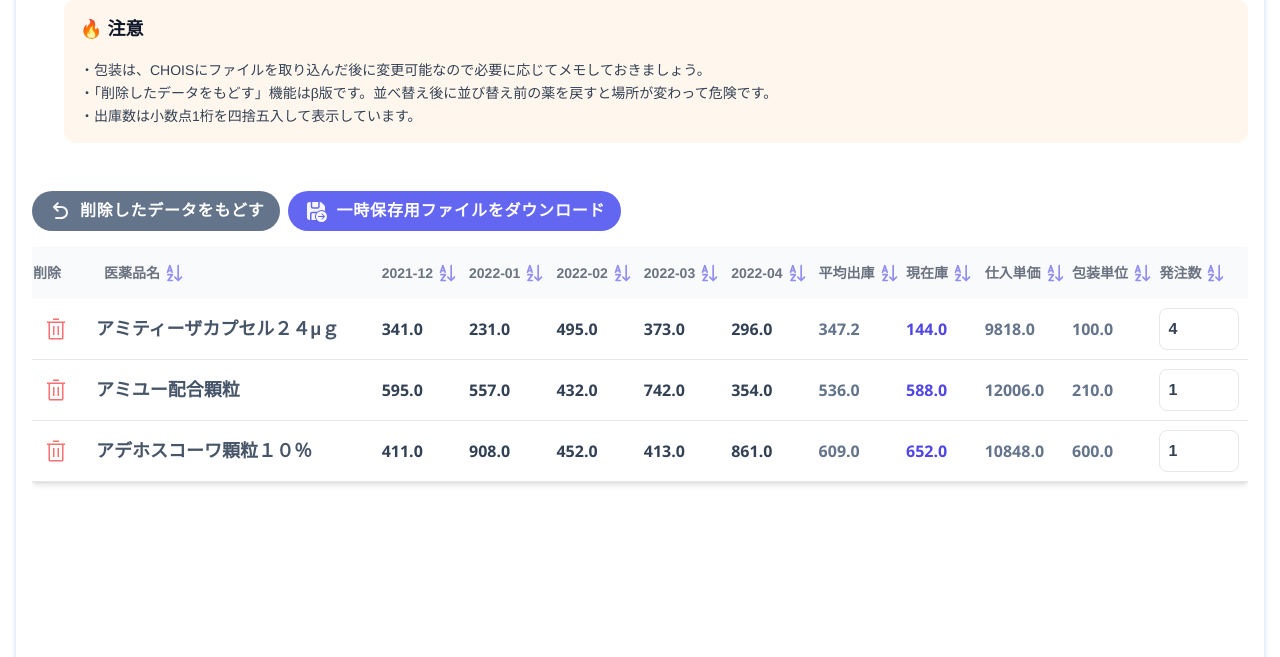
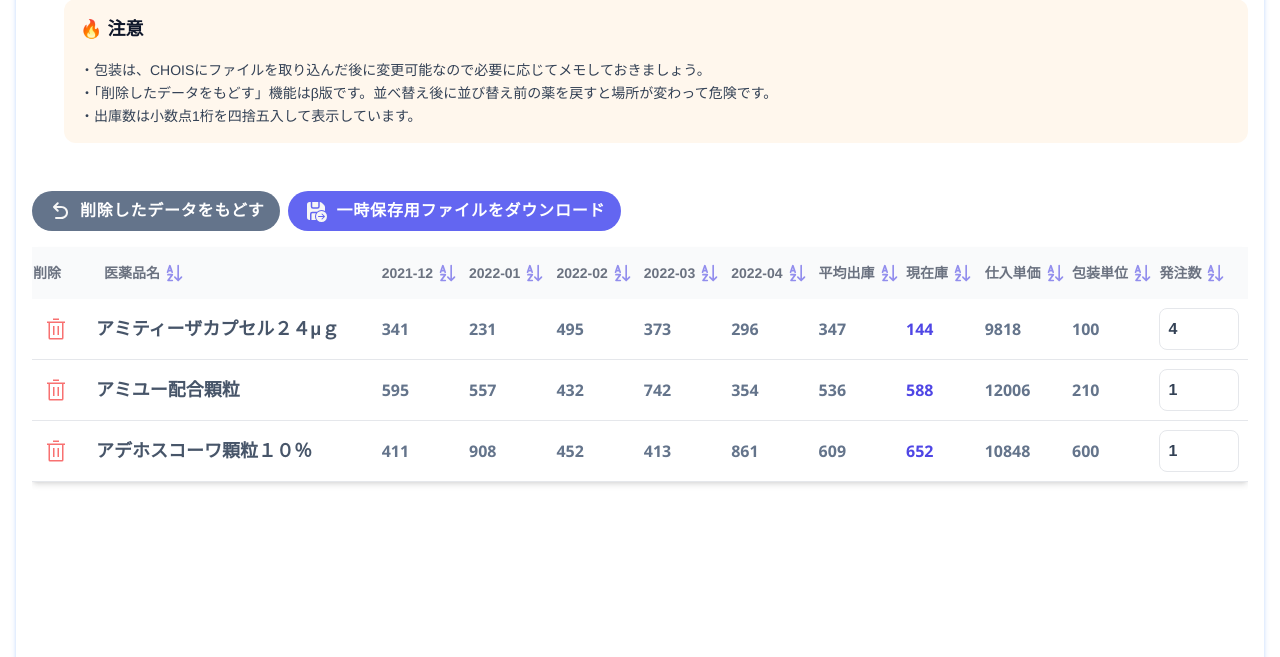
Before and after one commit to obutora/flask_order_to_chois, a Flask app: page /edit in a window 1280 px wide. Shown: the part 444-1101 px from the top of the page. Run offline with Flask 2, Linux system fonts and the light colour scheme; some libraries are stand-ins or nearby versions.

Commit message:
fix: 0 text styles to slate-200

```diff
--- a/python/static/src/output.css
+++ b/python/static/src/output.css
@@ -415,15 +417,103 @@ video {
   height: auto;
 }
 
-/*
-Ensure the default browser behavior of the `hidden` attribute.
-*/
-
-[hidden] {
-  display: none;
+*, ::before, ::after {
+  --tw-border-spacing-x: 0;
+  --tw-border-spacing-y: 0;
+  --tw-translate-x: 0;
+  --tw-translate-y: 0;
+  --tw-rotate: 0;
+  --tw-skew-x: 0;
+  --tw-skew-y: 0;
+  --tw-scale-x: 1;
+  --tw-scale-y: 1;
+  --tw-pan-x:  ;
+  --tw-pan-y:  ;
+  --tw-pinch-zoom:  ;
+  --tw-scroll-snap-strictness: proximity;
+  --tw-ordinal:  ;
+  --tw-slashed-zero:  ;
+  --tw-numeric-figure:  ;
+  --tw-numeric-spacing:  ;
+  --tw-numeric-fraction:  ;
+  --tw-ring-inset:  ;
+  --tw-ring-offset-width: 0px;
+  --tw-ring-offset-color: #fff;
+  --tw-ring-color: rgb(59 130 246 / 0.5);
+  --tw-ring-offset-shadow: 0 0 #0000;
+  --tw-ring-shadow: 0 0 #0000;
+  --tw-shadow: 0 0 #0000;
+  --tw-shadow-colored: 0 0 #0000;
+  --tw-blur:  ;
+  --tw-brightness:  ;
+  --tw-contrast:  ;
+  --tw-grayscale:  ;
+  --tw-hue-rotate:  ;
+  --tw-invert:  ;
+  --tw-saturate:  ;
+  --tw-sepia:  ;
+  --tw-drop-shadow:  ;
+  --tw-backdrop-blur:  ;
+  --tw-backdrop-brightness:  ;
+  --tw-backdrop-contrast:  ;
+  --tw-backdrop-grayscale:  ;
+  --tw-backdrop-hue-rotate:  ;
+  --tw-backdrop-invert:  ;
+  --tw-backdrop-opacity:  ;
+  --tw-backdrop-saturate:  ;
+  --tw-backdrop-sepia:  ;
 }
 
-*, ::before, ::after {
+::-webkit-backdrop {
+  --tw-border-spacing-x: 0;
+  --tw-border-spacing-y: 0;
+  --tw-translate-x: 0;
+  --tw-translate-y: 0;
+  --tw-rotate: 0;
+  --tw-skew-x: 0;
+  --tw-skew-y: 0;
+  --tw-scale-x: 1;
+  --tw-scale-y: 1;
+  --tw-pan-x:  ;
+  --tw-pan-y:  ;
+  --tw-pinch-zoom:  ;
+  --tw-scroll-snap-strictness: proximity;
+  --tw-ordinal:  ;
+  --tw-slashed-zero:  ;
+  --tw-numeric-figure:  ;
+  --tw-numeric-spacing:  ;
+  --tw-numeric-fraction:  ;
+  --tw-ring-inset:  ;
+  --tw-ring-offset-width: 0px;
+  --tw-ring-offset-color: #fff;
+  --tw-ring-color: rgb(59 130 246 / 0.5);
+  --tw-ring-offset-shadow: 0 0 #0000;
+  --tw-ring-shadow: 0 0 #0000;
+  --tw-shadow: 0 0 #0000;
+  --tw-shadow-colored: 0 0 #0000;
+  --tw-blur:  ;
+  --tw-brightness:  ;
+  --tw-contrast:  ;
+  --tw-grayscale:  ;
+  --tw-hue-rotate:  ;
+  --tw-invert:  ;
+  --tw-saturate:  ;
+  --tw-sepia:  ;
+  --tw-drop-shadow:  ;
+  --tw-backdrop-blur:  ;
+  --tw-backdrop-brightness:  ;
+  --tw-backdrop-contrast:  ;
+  --tw-backdrop-grayscale:  ;
+  --tw-backdrop-hue-rotate:  ;
+  --tw-backdrop-invert:  ;
+  --tw-backdrop-opacity:  ;
+  --tw-backdrop-saturate:  ;
+  --tw-backdrop-sepia:  ;
+}
+
+::backdrop {
+  --tw-border-spacing-x: 0;
+  --tw-border-spacing-y: 0;
   --tw-translate-x: 0;
   --tw-translate-y: 0;
   --tw-rotate: 0;
@@ -955,6 +1047,11 @@ Ensure the default browser behavior of the `hidden` attribute.
   color: rgb(79 70 229 / var(--tw-text-opacity));
 }
 
+.text-slate-500 {
+  --tw-text-opacity: 1;
+  color: rgb(100 116 139 / var(--tw-text-opacity));
+}
+
 .text-white {
   --tw-text-opacity: 1;
   color: rgb(255 255 255 / var(--tw-text-opacity));
@@ -980,19 +1077,9 @@ Ensure the default browser behavior of the `hidden` attribute.
   color: rgb(224 231 255 / var(--tw-text-opacity));
 }
 
-.text-slate-500 {
+.text-slate-300 {
   --tw-text-opacity: 1;
-  color: rgb(100 116 139 / var(--tw-text-opacity));
-}
-
-.text-indigo-800 {
-  --tw-text-opacity: 1;
-  color: rgb(55 48 163 / var(--tw-text-opacity));
-}
-
-.text-slate-400 {
-  --tw-text-opacity: 1;
-  color: rgb(148 163 184 / var(--tw-text-opacity));
+  color: rgb(203 213 225 / var(--tw-text-opacity));
 }
 
 .underline {
--- a/python/templates/edit.html
+++ b/python/templates/edit.html
@@ -438,9 +438,12 @@
           {getMonthNames(props.body[0]).map((month) => (
             <td
               key={month}
-              className="max-w-[80px] text-base font-semibold font-['Segoe_UI']"
+              className={
+                e[month] == 0 ?
+                  "max-w-[80px] text-base text-slate-300 font-semibold font-['Segoe_UI']"
+                  : "max-w-[80px] text-base text-slate-500 font-semibold font-['Segoe_UI']"}
             >
-              {e[month].toFixed(1)}
+              {e[month].toFixed()}
             </td>
           ))}
 
@@ -451,7 +454,7 @@
                 "max-w-[80px] text-base font-bold font-['Segoe_UI'] text-indigo-600"
                 : "max-w-[80px] text-base font-semibold font-['Segoe_UI'] text-slate-500"}
             >
-              {e[body].toFixed(1)}
+              {e[body].toFixed()}
             </td>
           ))}
           <td>
```
Also changed, not shown: other parts of python/static/src/output.css (+38 -26 lines), python/static/js/downloadCSV.js (+0 -9 lines), python/templates/edit_continue.html (+7 -4 lines). Lines whose indentation alone changed are shown as unchanged.
